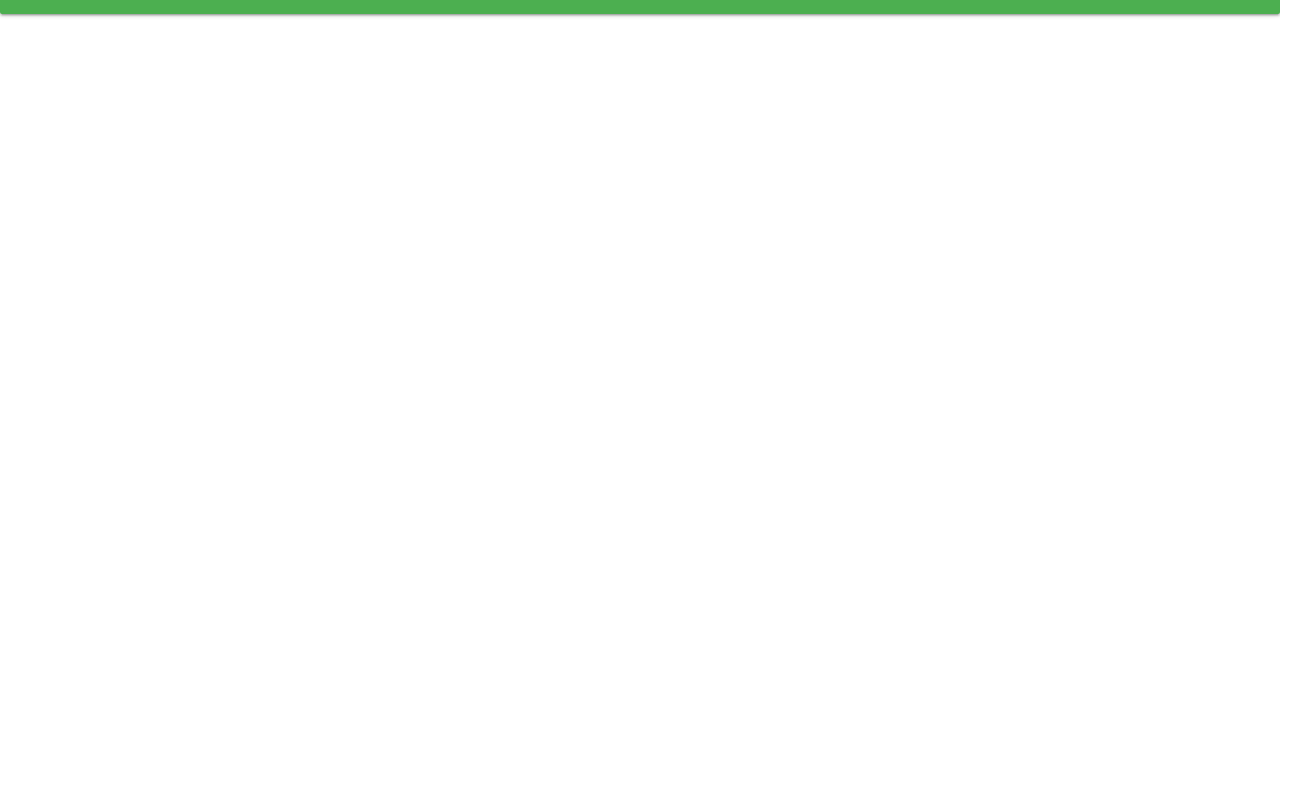
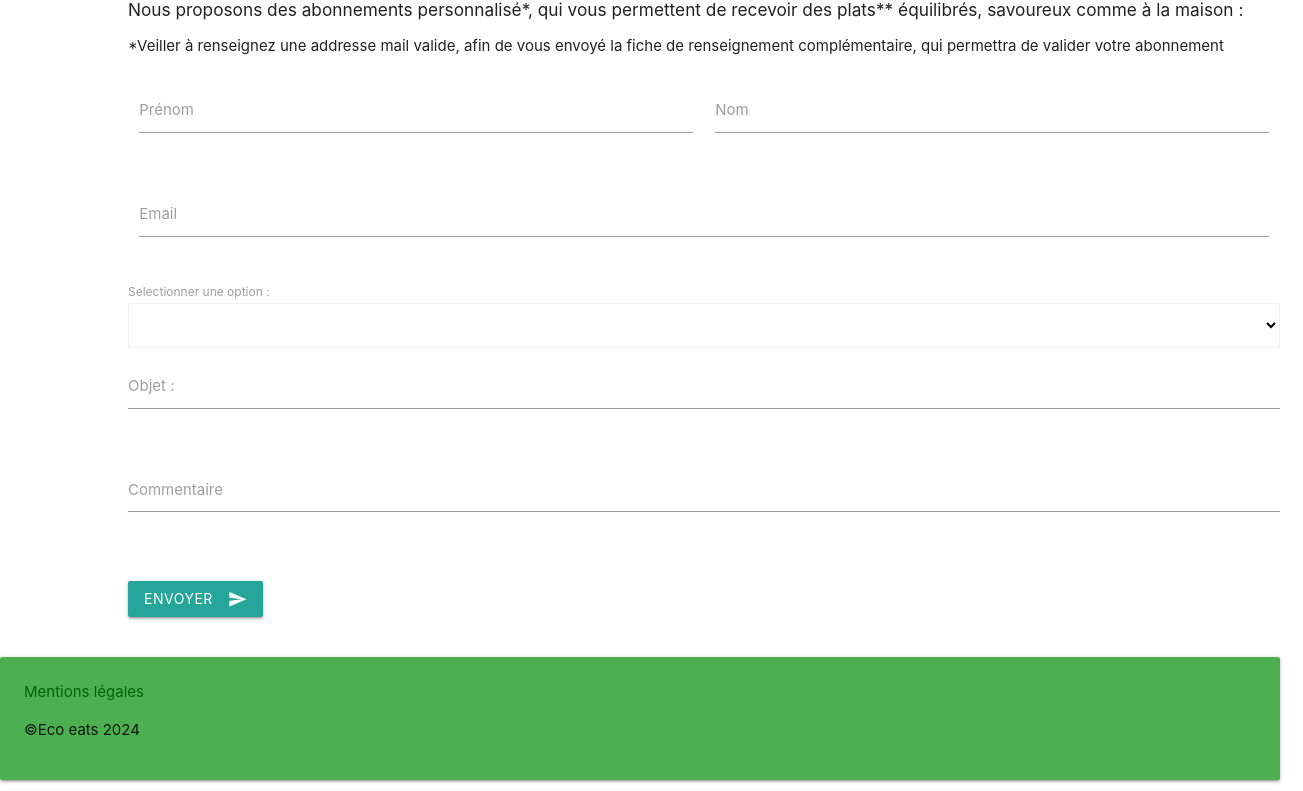
Before and after one commit to aelghorfy/Eco-Eats, a website: page devis.html in a window 1280 px wide. Shown: the part 158-949 px from the top of the page, 1303 px wide, since content can reach past the window. Before the commit the page ends 800 px from the top, so only its background shows below. Drawn offline with nearby package versions, Linux system fonts and the light colour scheme.

Commit message:
Ajout devis

```diff
--- a/devis.html
+++ b/devis.html
@@ -38,12 +38,83 @@
 
 
 
+         <section id="formulaire1">
+            <h3 id="contacter">Souscrire à un abonnement </h3>
+            <h6>Nous proposons des abonnements personnalisé*, qui vous permettent de recevoir des plats** équilibrés, savoureux comme à la maison : </h6>
+            <p>*Veiller à renseignez une addresse mail valide, afin de vous envoyé la fiche de renseignement complémentaire, qui permettra de valider votre abonnement</p>
+
+            <div class="row">
+                <form class="col s12">
+                  <div class="row">
+                    <div class="input-field col s6">
+                      <input id="first_name" type="text" class="validate" required>
+                      <label for="first_name">Prénom</label>
+                    </div>
+
+                    <div class="input-field col s6">
+                      <input id="last_name" type="text" class="validate" required>
+                      <label for="last_name">Nom</label>
+                    </div>
+                  </div>
+
+                  <div class="row">
+                    <div class="input-field col s12">
+                      <input id="email" type="email" class="validate" required>
+                      <label for="email">Email</label>
+                    </div>
+                  </div>
+
+                  <div class="row">
+                    <label for="select">Selectionner une option :</label>
+                       <select class="browser-default" required>
+                              <option value="" disabled selected></option>
+                              <option value="1">Livraisons par jours (petit déjeuner, déjeuner, diner) </option>
+                              <option value="2">Livraisons par journées (Journées/planning à spécifier dans la section commentaire)</option>
+                              <option value="3">Livraisons hébdomadaires (sauf le dimanche)</option>
+                              <option value="4">Livraisons mensuelles</option>
+                              <option value="5">Autre...(spécifier dans la section commentaire)</option>
+                        </select>
+
+                        <div class="row">
+                            <div class="input-field col s12">
+                              <input id="objet" type="text" class="validate" required>
+                              <label for="objet">Objet :</label>
+                            </div>
+                          </div>
+
+                              <div class="row">
+                                <div class="input-field col s12">
+                                    <label for="textarea1">Commentaire</label>
+                                  <textarea id="textarea1" class="materialize-textarea" required></textarea>
+                                  <label for="textarea1"></label>
+                                </div>
+                              </div>
+                            </form>
+                          </div>
+
+                                <div class="row">
+                                 <button class="btn waves-effect waves-light" type="submit" name="action">Envoyer
+                                      <i class="material-icons right">send</i>
+                                 </button>
+                                   </div>
+                                 </div>
+                               </div>
+                             </form>
+                          </div>
+
+            </section>
+
+
+
+
+
 
 
          </main>
 <!-- Footer -->
          <footer>
             <div class="card-panel green darker-2">
+                <a href="mentionslegales.html">Mentions légales</a>
                 <P> ©Eco eats 2024</P>
             </div>
          </footer>
```
Also changed, not shown: index.html (+2 -2 lines).
